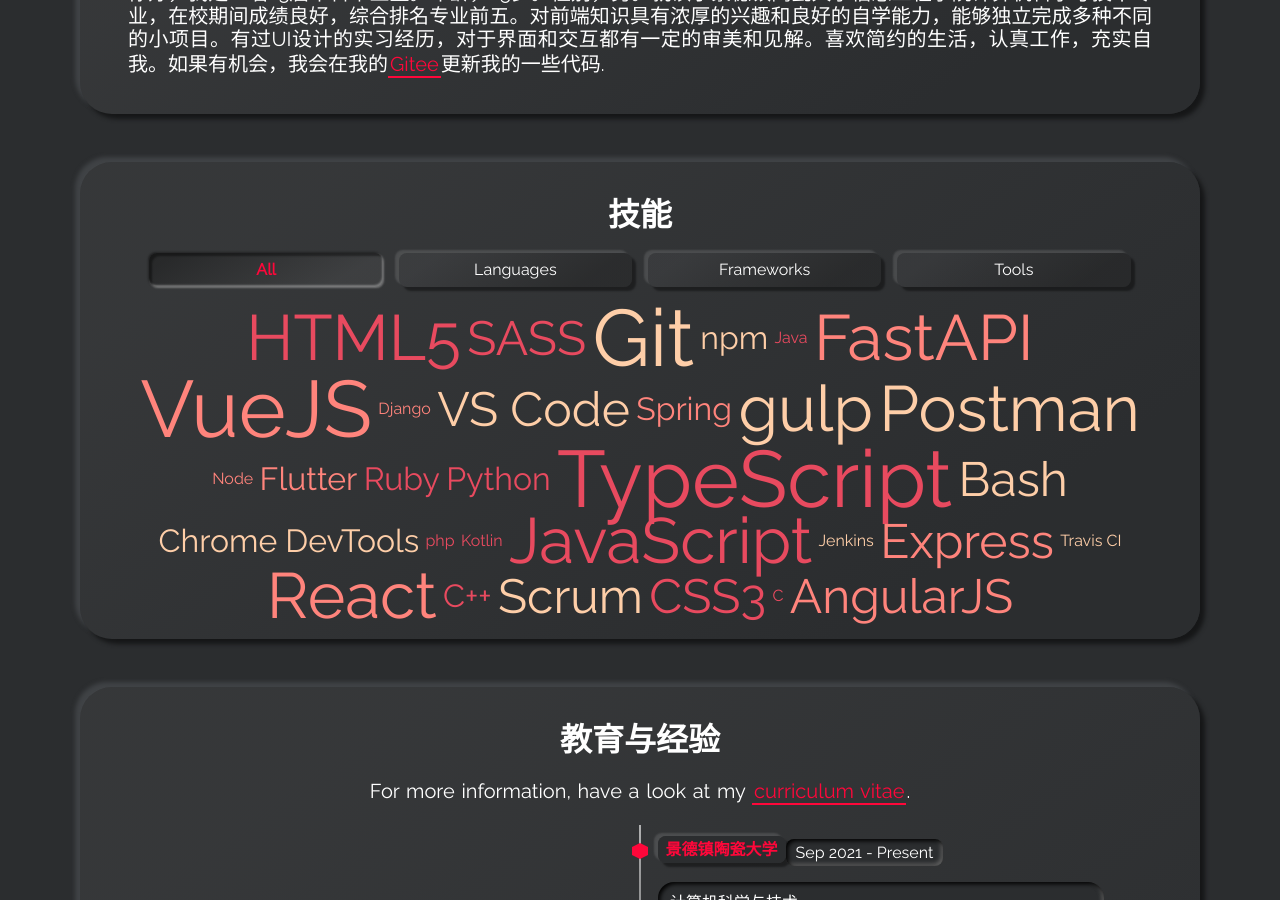
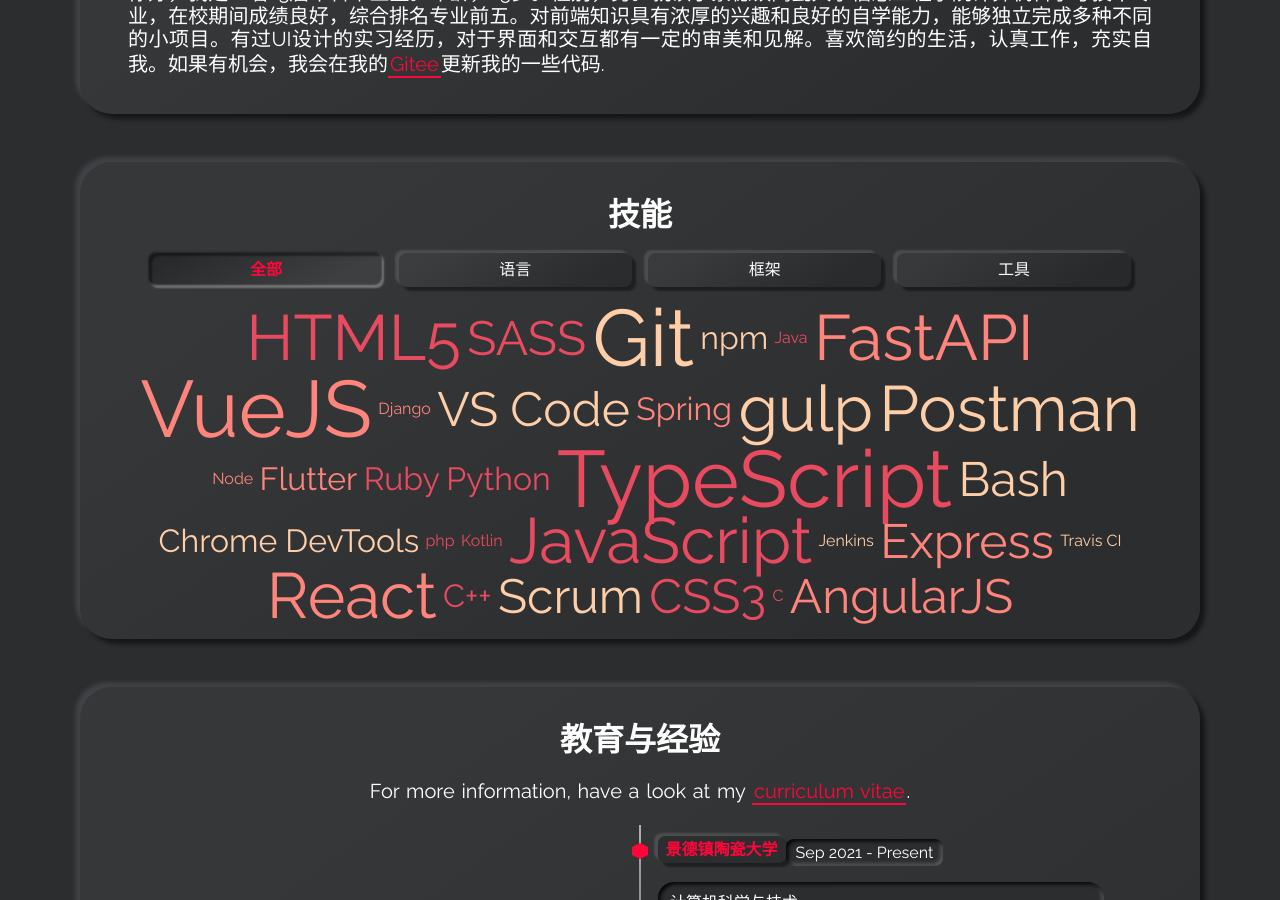
Before and after one commit to xiaribaikai/chen, a Jekyll site: the page built from index.html, in a window 1280 px wide and 900 px high, scrolled down 1169 px. Built offline with Jekyll 4.4.1, drawn with Linux system fonts in a browser that asks for light colours.

Commit message:
Update section-skills.html

```diff
--- a/_includes/section-skills.html
+++ b/_includes/section-skills.html
@@ -2,13 +2,13 @@
 
 <div id="skills">
   <input type="radio" id="all" name="filter" checked />
-  <label class="filter-button neumorphism-button" for="all">All</label>
+  <label class="filter-button neumorphism-button" for="all">全部</label>
   <input type="radio" id="language" name="filter" />
-  <label class="filter-button neumorphism-button" for="language">Languages</label>
+  <label class="filter-button neumorphism-button" for="language">语言</label>
   <input type="radio" id="framework" name="filter" />
-  <label class="filter-button neumorphism-button" for="framework">Frameworks</label>
+  <label class="filter-button neumorphism-button" for="framework">框架</label>
   <input type="radio" id="tool" name="filter" />
-  <label class="filter-button neumorphism-button" for="tool">Tools</label>
+  <label class="filter-button neumorphism-button" for="tool">工具</label>
 
   {% for language in site.data.skills-languages %}
     <div skill-type="language" skill-weight="{{language.weight}}" data-aos="zoom-in">
```
